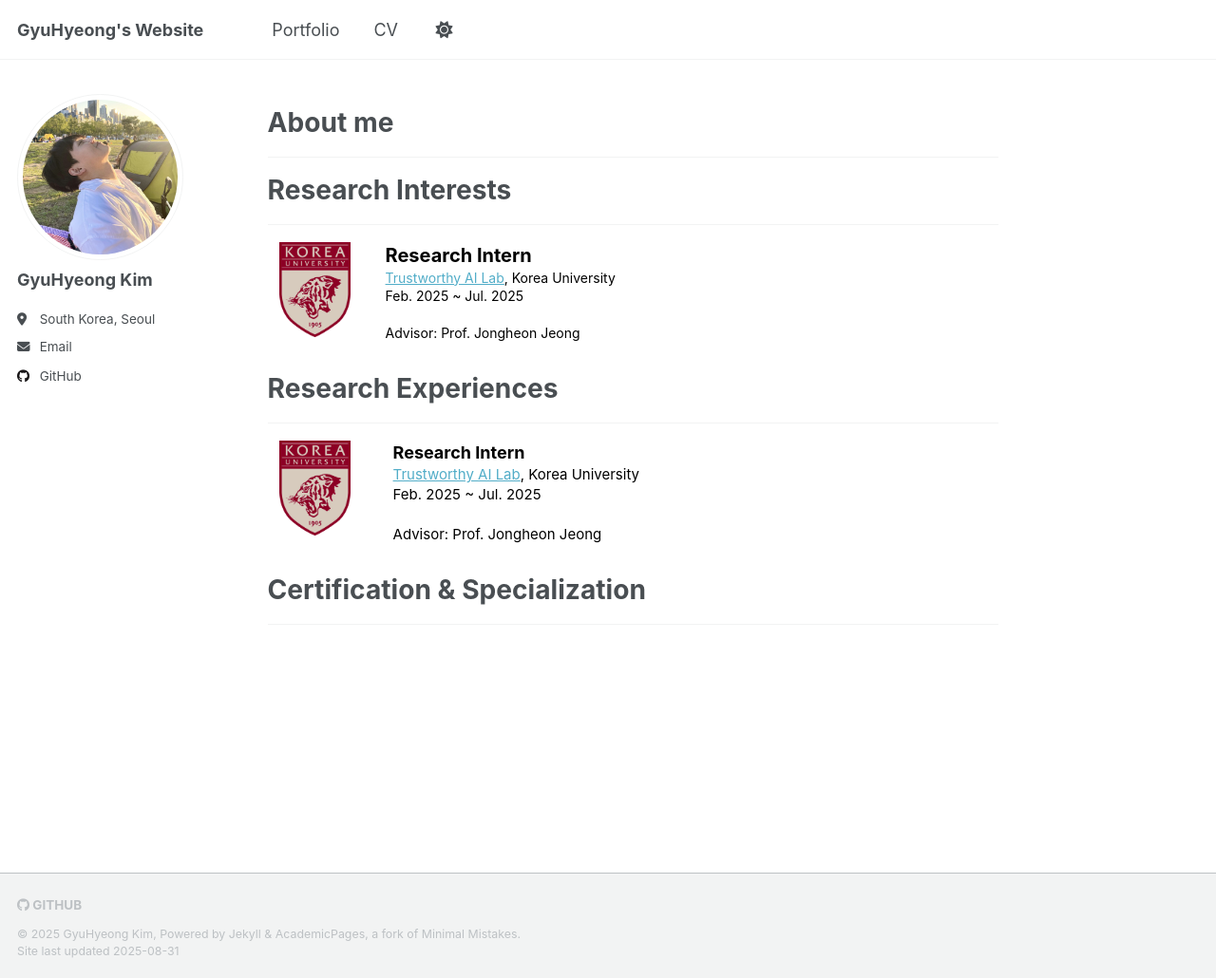
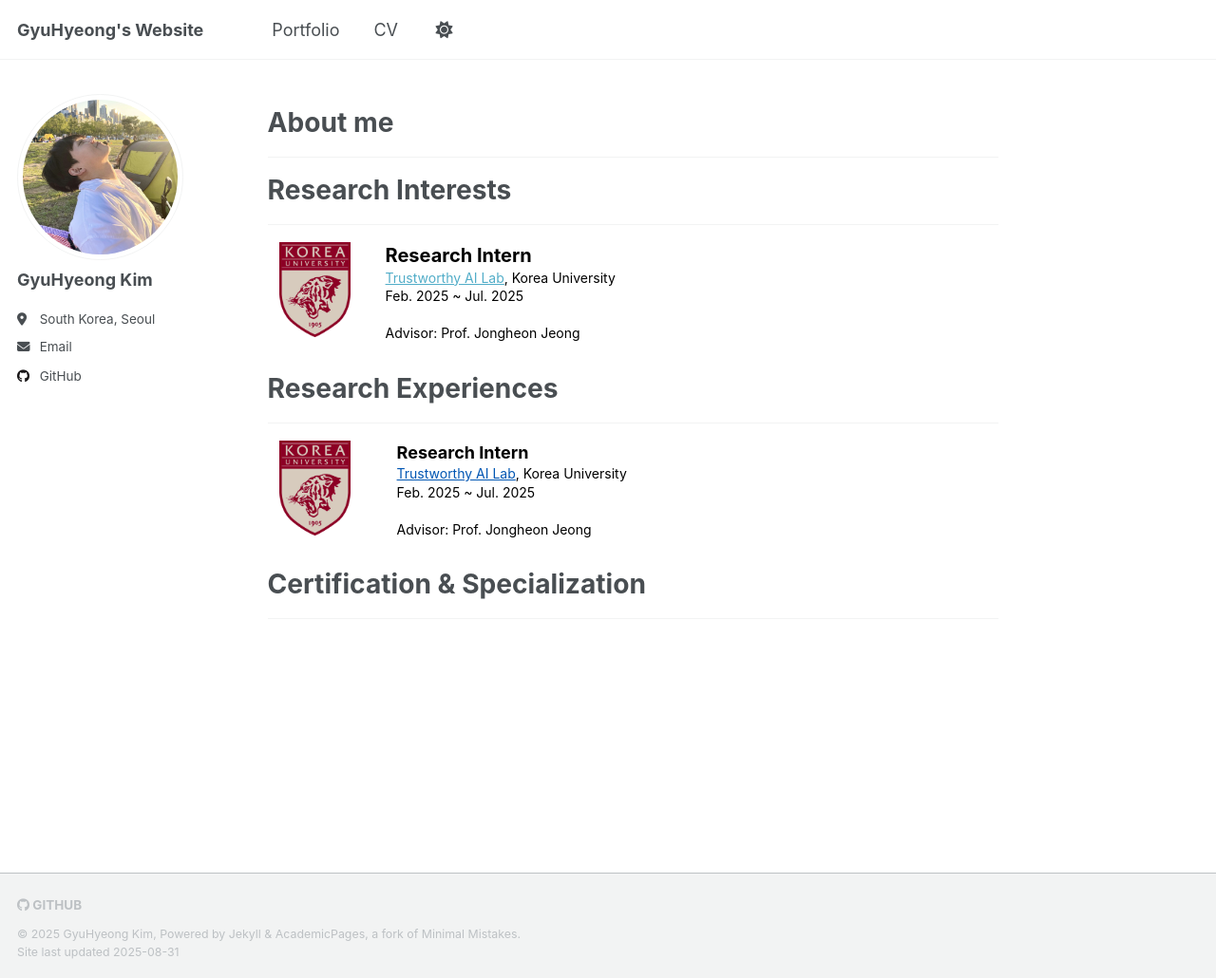
Before and after one commit to GyuHyeong-Kim/GyuHyeong-Kim.github.io, a Jekyll site: the page built from _pages/about.md, in a window 1280 px wide and 1030 px high. Shown: the whole window at 95% size. Built offline with Jekyll 4.4.1, drawn with Linux system fonts in a browser that asks for light colours; a script that is not in the unit is left out.

Commit message:
Update about.md

```diff
--- a/_pages/about.md
+++ b/_pages/about.md
@@ -32,13 +32,13 @@
 ======
 ---
 
-<div style="display: flex; gap: 32px; align-items: flex-start; margin-bottom: 32px;">
+<div style="display: flex; gap: 36px; align-items: flex-start; margin-bottom: 32px;">
   <img src="/images/korea.png" alt="Korea University Logo"
        style="width: 100px; height: 100px; object-fit: contain;">
 
-  <div style="font-size: 15px; line-height: 1.4; color: #000;">
+  <div style="font-size: 14px; line-height: 1.4; color: #000;">
     <strong style="font-size: 18px; color: initial;">Research Intern</strong><br>
-    <a href="연구실_홈페이지_주소" target="_blank">Trustworthy AI Lab</a>, Korea University<br>
+    <a href="연구실_홈페이지_주소" target="_blank" style="color: #0056b3;">Trustworthy AI Lab</a>, Korea University<br>
     Feb. 2025 ~ Jul. 2025<br>
     <br>
     Advisor: Prof. Jongheon Jeong
```
